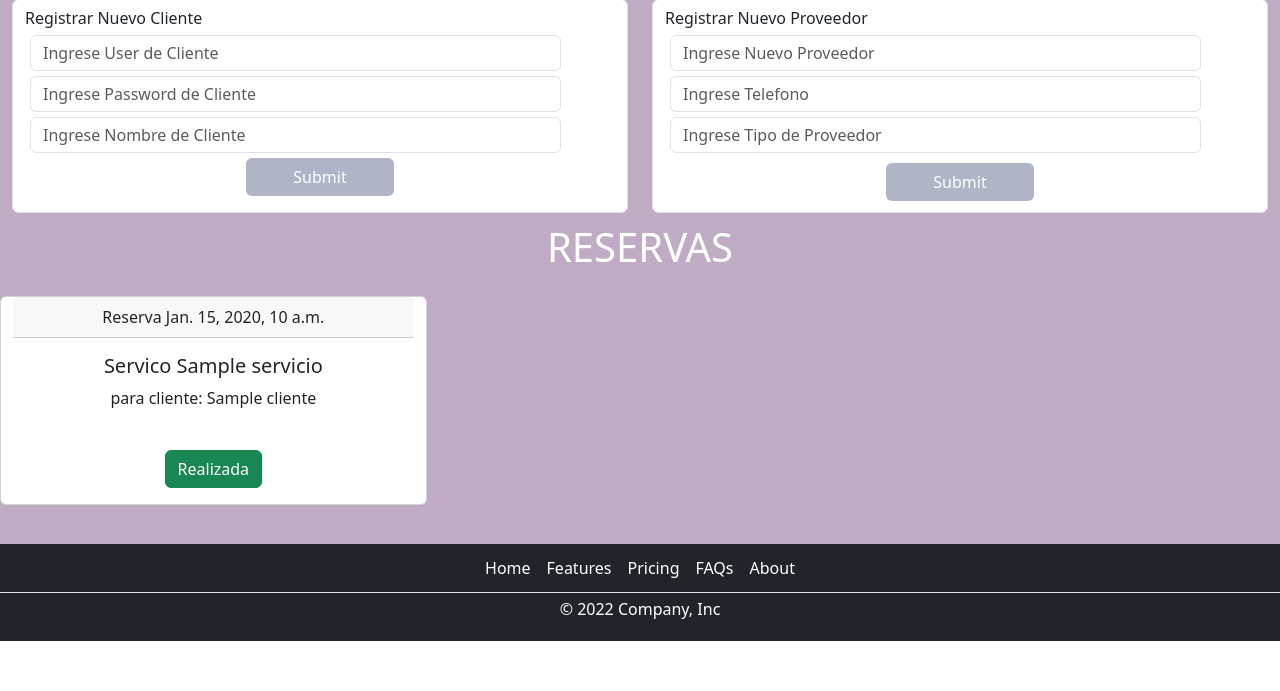
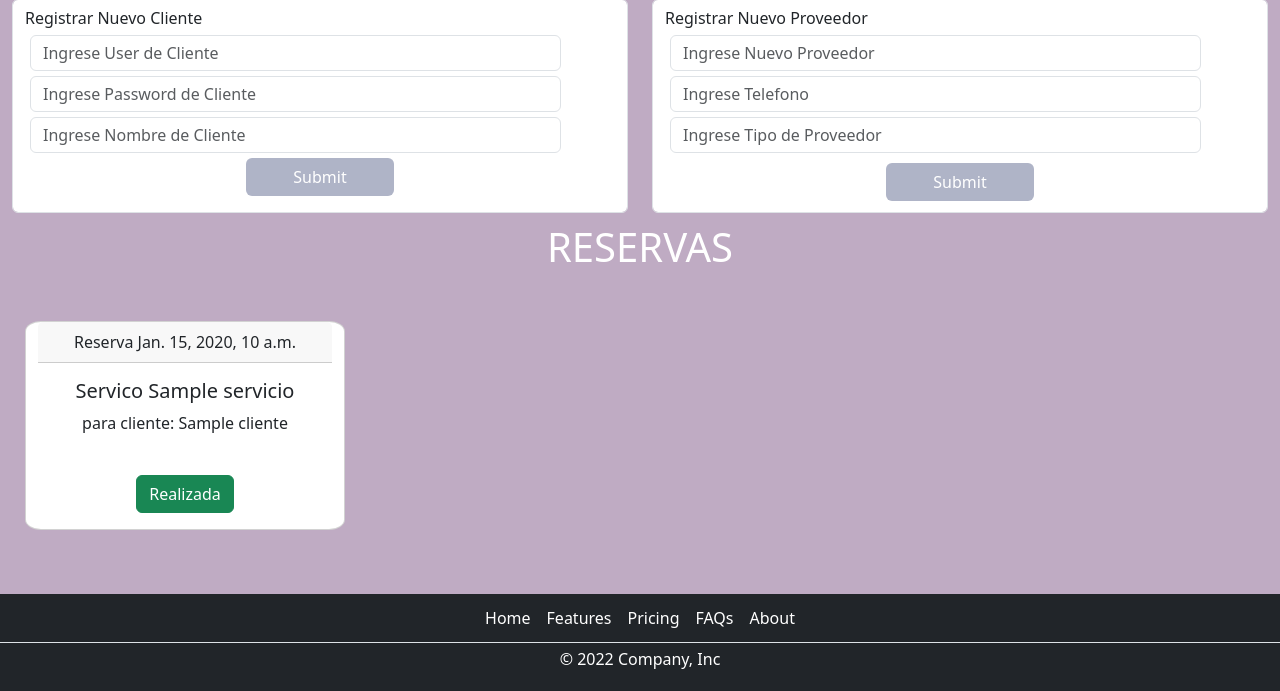
Before and after one commit to Doritos0/arquitectura, a Django app: template core/templates/core/empleado.html in a window 1280 px wide. Shown: the part 321-1012 px from the top of the page. Before the commit the page ends 962 px from the top, so only its background shows below. Run offline with Django 3.2, Linux system fonts and the light colour scheme; the template is opened without the code that fills it: most values are stand-ins (such as "Sample title", 1, 10 or a date in 2020).

Commit message:
edicion de cards

```diff
--- a/core/templates/core/empleado.html
+++ b/core/templates/core/empleado.html
@@ -81,7 +81,7 @@
     </center>
     <div class="row h-50" style="margin-top: 2%; margin-bottom: 10px;">
         {% for res in reservas %}
-        <div class="card text-center col-4">
+        <div class="card text-center col-3" style="border-radius: 5%; margin: 25px;">
             <div class="card-header">
                 Reserva {{ res.fecha_reserva }}
             </div>
```
